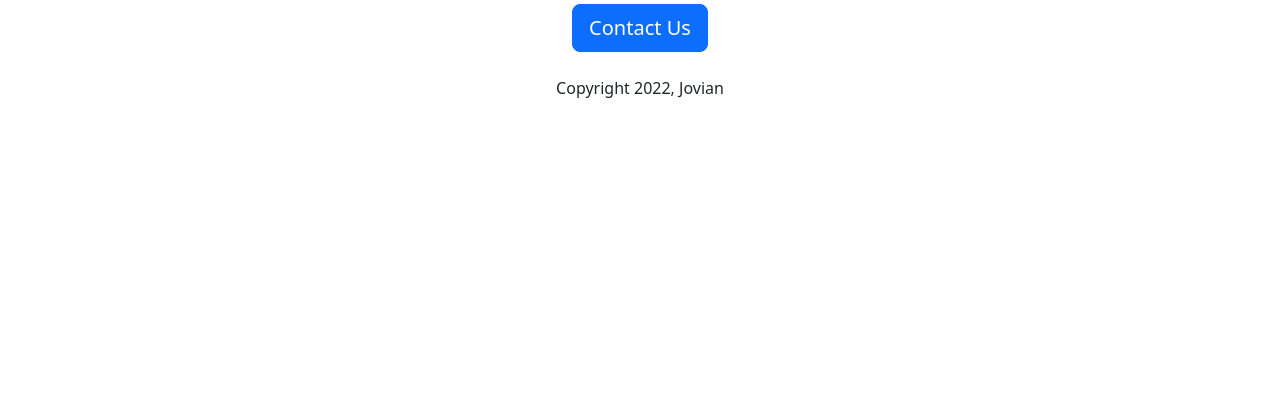
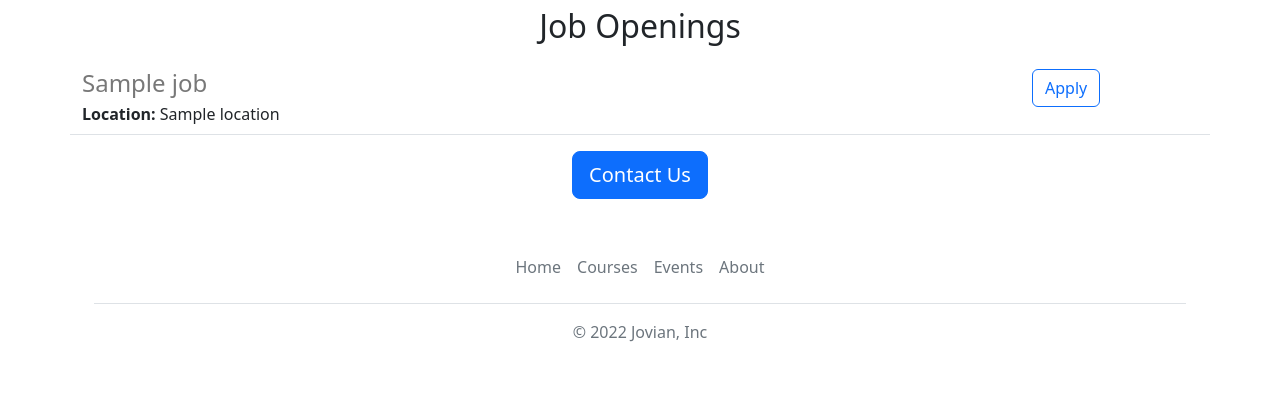
Before and after one commit to vinodvidhole/careers-website-v2, a Flask app: template templates/home.html in a window 1280 px wide. Shown: the part 833-1233 px from the top of the page. Before the commit the page ends 931 px from the top, so only its background shows below. Run offline with Flask 2, Linux system fonts and the light colour scheme; the template is opened without the code that fills it: most values are stand-ins (such as "Sample title", 1, 10 or a date in 2020).

Commit message:
final touch

```diff
--- /dev/null
+++ b/templates/footer.html
@@ -0,0 +1,12 @@
+<div class="container">
+  <footer class="py-3 my-4">
+    <ul class="nav justify-content-center border-bottom pb-3 mb-3">
+      <li class="nav-item"><a  target="_blank" href="https://www.jovian.ai" class="nav-link px-2 text-muted">Home</a></li>
+      <li class="nav-item"><a  target="_blank" href="https://jovian.ai/learn" class="nav-link px-2 text-muted">Courses</a></li>
+
+      <li class="nav-item"><a target="_blank" href="https://jovian.ai/events" class="nav-link px-2 text-muted">Events</a></li>
+      <li class="nav-item"><a  target="_blank" href="https://jovian.ai/about" class="nav-link px-2 text-muted">About</a></li>
+    </ul>
+    <p class="text-center text-muted">&copy; 2022 Jovian, Inc</p>
+  </footer>
+</div>
--- a/templates/home.html
+++ b/templates/home.html
@@ -15,13 +15,21 @@
     </style>
   <head>
   <body>
+    {% include 'nav.html' %}
+    <img class="img-fluid" id="banner" src="https://test-website.vinodvidhole.repl.co/static/banner.jpeg">
     <div class="container">
-      <h1 class="text-center mt-2 mb-4">{{companyname}} Careers</h1>
-      <img class="img-fluid" id="banner" src="https://test-website.vinodvidhole.repl.co/static/banner.jpeg">
-      <h2 class="text-center mt-2 mb-4">About Jovian</h2>
+      <h1 class="text-center mt-2 mb-4">
+        {{company_name}} Careers
+      </h1>
+        <div class="row" style="margin-bottom:32px">
+        <div class="col-md-6">
       <p class="lead">
         Lorem ipsum dolor sit amet, consectetur adipiscing elit, sed do eiusmod tempor incididunt ut labore et dolore magna aliqua. Libero id faucibus nisl tincidunt eget nullam non nisi est. Cras adipiscing enim eu turpis egestas pretium aenean. Consectetur adipiscing elit duis tristique sollicitudin nibh sit amet. Eget gravida cum sociis natoque penatibus et magnis. Sed augue lacus viverra vitae congue eu consequat ac felis. Nibh nisl condimentum id venenatis a condimentum vitae sapien.
       </p>
+        </div>
+         <div class="d-none d-md-block col-md-6">
+         <img src="/static/people.jpg" style="height:320px;border-radius:4px;">
+      </div>
       <h2 class="text-center mt-2 mb-4">Job Openings</h2>
       <div>
         {% for job in jobs %}
@@ -29,9 +37,9 @@
         {% endfor %}
       </div>
       <div class="text-center">
-        <button class="btn btn-primary btn-lg">Contact Us</button>
-          <p class="mt-4">Copyright 2022, Jovian</p>
+      <a class="btn btn-primary btn-lg" href="mailto:hello@jovian.ai?subject=Question%20about%20Job%20Opernings&body=My%20name%3A%20%3Cyour%20name%20here%3E%0D%0A%0D%0AMy%20questions%3A%20%3Center%20question%20here%3E%0D%0A">Contact Us</a>
       </div>
     </div>
+    {% include 'footer.html' %}
   </body>
 </html>
--- a/templates/jobitem.html
+++ b/templates/jobitem.html
@@ -8,12 +8,13 @@
       <b>Location:</b> {{job['location']}}
     </div>
     {% if 'salary' in job %}
-      <div>
-        <b>Salary:</b> {{job['salary']}}
-      </div>
+    <div>
+      <b>Salary:</b> {{job['salary']}}
+    </div>
     {% endif %}
   </div>
   <div class="col-2 padding-right:16px">
-    <button type="button" class="btn btn-outline-primary float-right align-middle">Apply</button>
+    <a href="mailto:hello@jovian.ai?subject=Application%20for%20{{job['title']}}&body=My%20name%3A%20%3Cyour%20name%20here%3E%0D%0A%0D%0AMy%20Resume%20link%3A%20%3Cresume%20link%3E%0D%0A%0D%0AMy%20LinkedIn%20link%3A%20%3Clinkedin%20in%3E%0D%0A%0D%0A" type="button" class="btn btn-outline-primary float-right align-middle" >Apply</a>
   </div>
+
 </div>
--- /dev/null
+++ b/templates/nav.html
@@ -0,0 +1,9 @@
+<nav class="navbar shadow-sm fixed-top bg-white">
+  <div class="container-fluid">
+    <a class="navbar-brand" href="#">
+      <img src="/static/logo.svg" alt="" width="30" height="24" class="d-inline-block align-text-top">
+      Jovian
+    </a>
+  </div>
+</nav>
+<div style="height:56px"></div>
```
Also changed, not shown: static/logo.svg (added), 2 other files.
